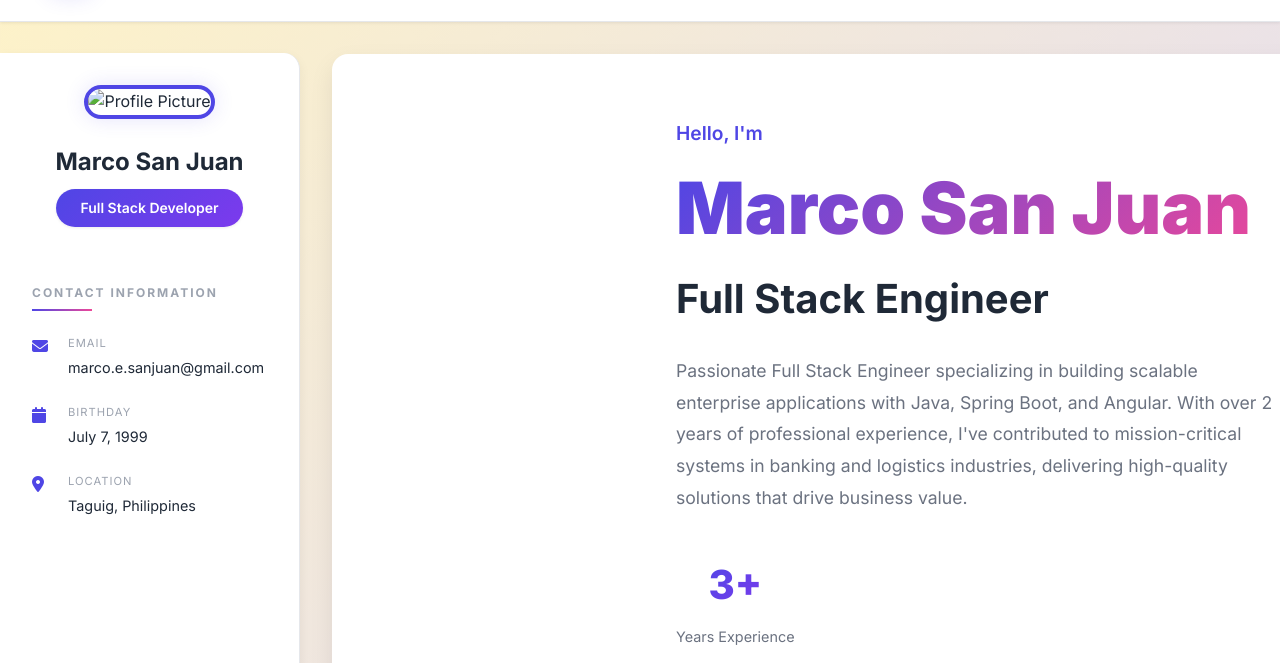
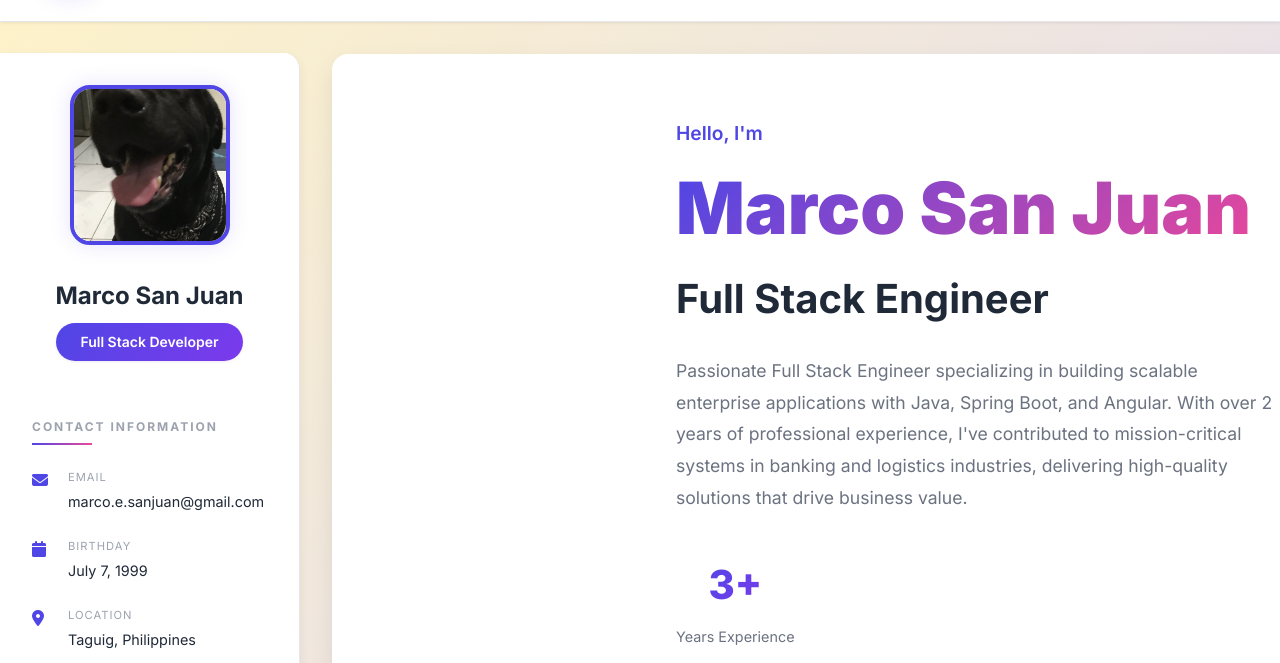
Before and after one commit to marco-sj/portfolio, a plain HTML site: page index.html in a window 1280 px wide. Shown: the part 72-735 px from the top of the page. Drawn offline with Linux system fonts and the light colour scheme; the site is published under a folder, as on GitHub Pages, so addresses that start at the root find nothing.

Commit message:
Modified file path

```diff
--- a/index.html
+++ b/index.html
@@ -14,7 +14,7 @@
         <!-- Sidebar -->
         <aside class="sidebar">
             <div class="profile-section">
-                <img src="/assets/profile.png" alt="Profile Picture" class="profile-image">
+                <img src="assets/profile.png" alt="Profile Picture" class="profile-image">
                 <h2 class="profile-name">Marco San Juan</h2>
                 <span class="profile-badge">Full Stack Developer</span>
             </div>
```
